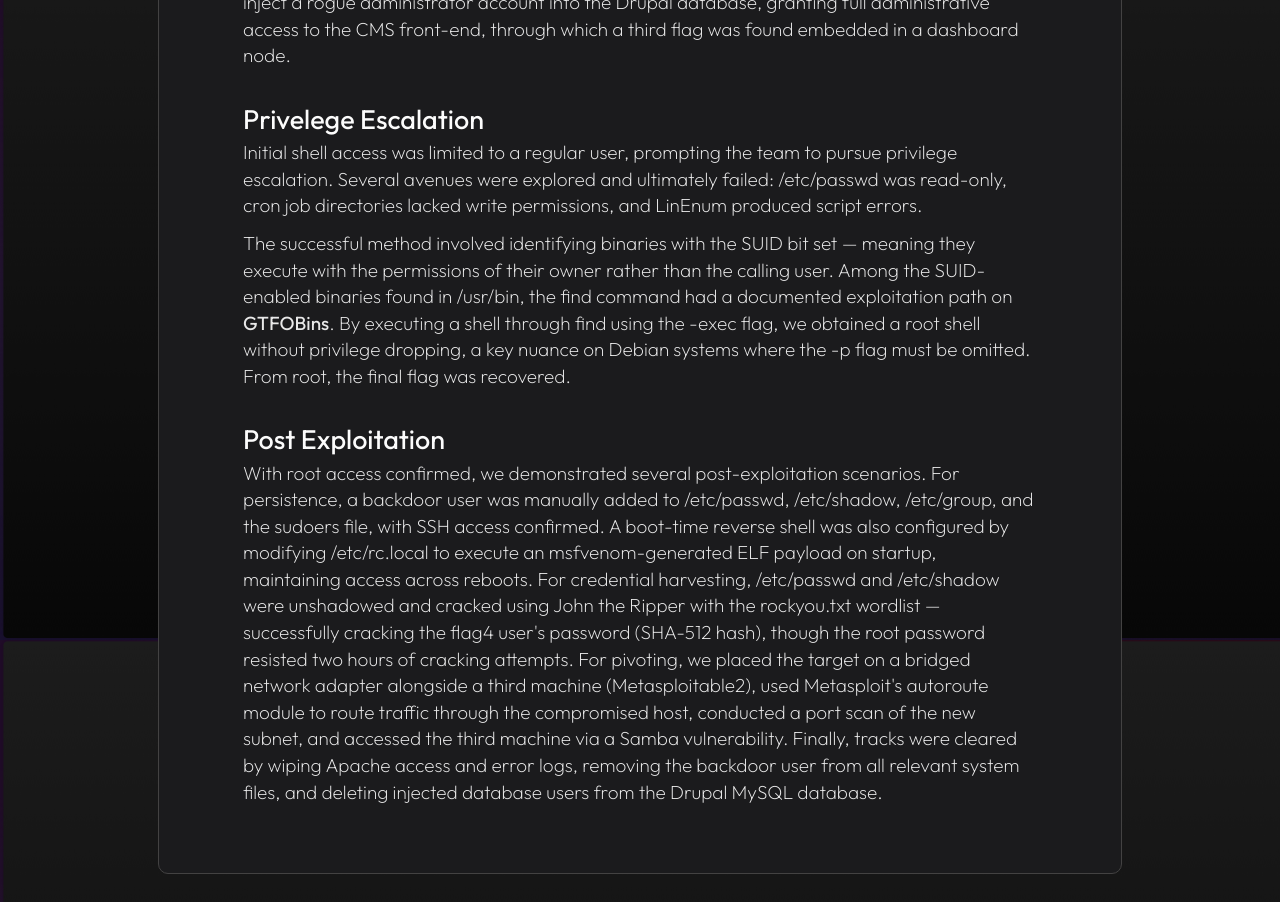
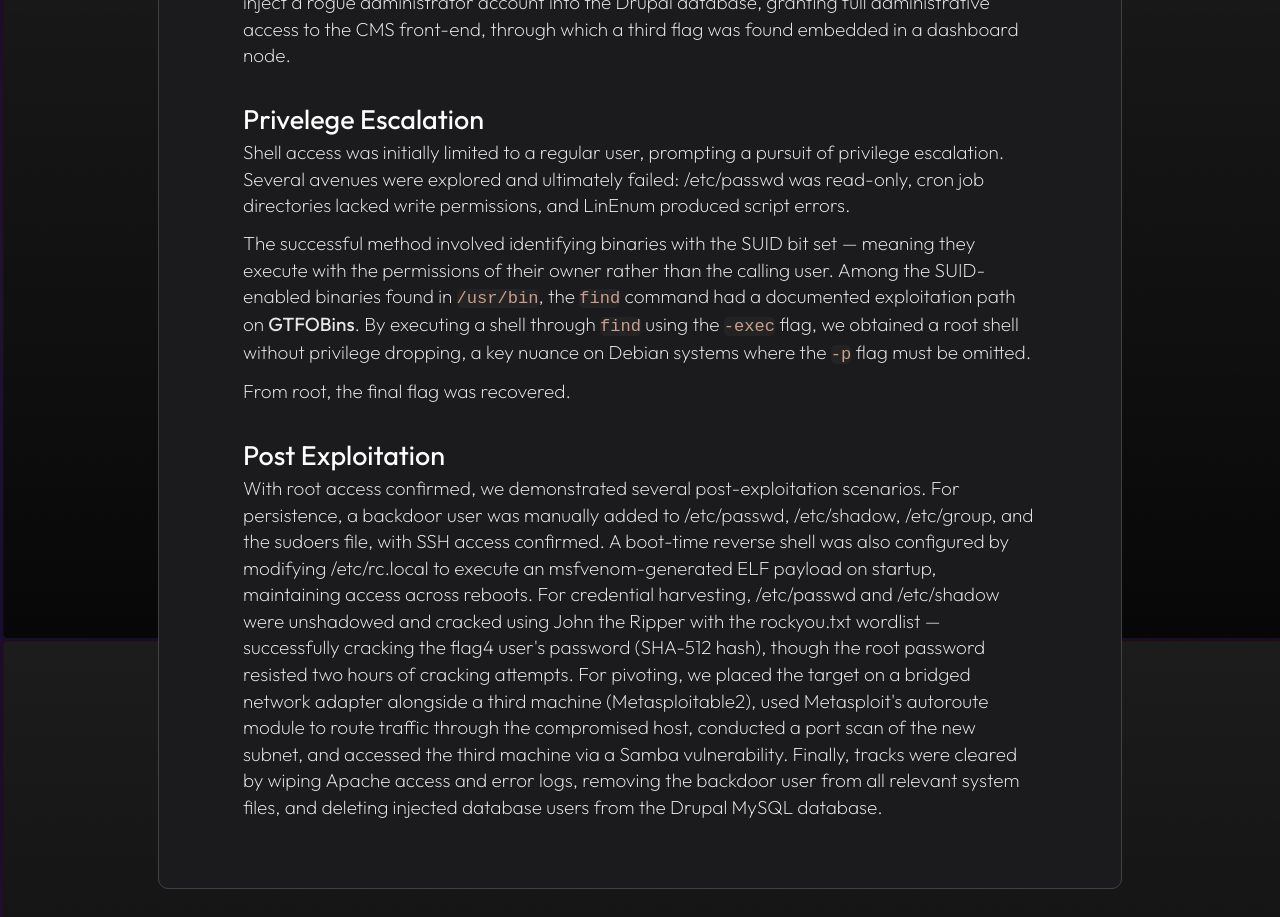
Before and after one commit to hedi3489/my-portfolio, a React (Vite) app: page /projects/black-box-penetration in a window 1280 px wide. Shown: the part 1780-2697 px from the top of the page. Built offline with nearby package versions, Linux system fonts and the light colour scheme.

Commit message:
Updated priv esc

```diff
--- a/src/pages/BlackBoxPenProject.jsx
+++ b/src/pages/BlackBoxPenProject.jsx
@@ -57,8 +57,8 @@
                         <>A third method exploited a <b className="accented"><u>SQL injection vulnerability (CVE-2014-3704, Drupalgeddon 1)</u></b> to inject a rogue administrator account into the Drupal database, granting full administrative access to the CMS front-end, through which a third flag was found embedded in a dashboard node.</>]} />
 
                     <TextSection className="text-section" title="Privelege Escalation" paragraphs={[
-                        <>Initial shell access was limited to a regular user, prompting the team to pursue privilege escalation. Several avenues were explored and ultimately failed: /etc/passwd was read-only, cron job directories lacked write permissions, and LinEnum produced script errors.</>,
-                        <>The successful method involved identifying binaries with the SUID bit set — meaning they execute with the permissions of their owner rather than the calling user. Among the SUID-enabled binaries found in /usr/bin, the find command had a documented exploitation path on <b>GTFOBins</b>. By executing a shell through find using the -exec flag, we obtained a root shell without privilege dropping, a key nuance on Debian systems where the -p flag must be omitted. From root, the final flag was recovered.</>]} />
+                        <>Shell access was initially limited to a regular user, prompting a pursuit of privilege escalation. Several avenues were explored and ultimately failed: /etc/passwd was read-only, cron job directories lacked write permissions, and LinEnum produced script errors.</>,
+                        <>The successful method involved identifying binaries with the SUID bit set — meaning they execute with the permissions of their owner rather than the calling user. Among the SUID-enabled binaries found in <code>/usr/bin</code>, the <code>find</code> command had a documented exploitation path on <b>GTFOBins</b>. By executing a shell through <code>find</code> using the <code>-exec</code> flag, we obtained a root shell without privilege dropping, a key nuance on Debian systems where the <code>-p</code> flag must be omitted.</>, <>From root, the final flag was recovered.</>]} />
 
                     <TextSection className="text-section" title="Post Exploitation" paragraphs={[
                         <>With root access confirmed, we demonstrated several post-exploitation scenarios. For persistence, a backdoor user was manually added to /etc/passwd, /etc/shadow, /etc/group, and the sudoers file, with SSH access confirmed. A boot-time reverse shell was also configured by modifying /etc/rc.local to execute an msfvenom-generated ELF payload on startup, maintaining access across reboots. For credential harvesting, /etc/passwd and /etc/shadow were unshadowed and cracked using John the Ripper with the rockyou.txt wordlist — successfully cracking the flag4 user's password (SHA-512 hash), though the root password resisted two hours of cracking attempts. For pivoting, we placed the target on a bridged network adapter alongside a third machine (Metasploitable2), used Metasploit's autoroute module to route traffic through the compromised host, conducted a port scan of the new subnet, and accessed the third machine via a Samba vulnerability. Finally, tracks were cleared by wiping Apache access and error logs, removing the backdoor user from all relevant system files, and deleting injected database users from the Drupal MySQL database.</>]} />
--- a/src/styles/Typography.css
+++ b/src/styles/Typography.css
@@ -121,13 +121,22 @@
   width: 85%;
 }
 
-
 .project-page-container .prose p,
 .project-page-container .prose li {
   font-size: 1.55em;
   line-height: 1.4;
   font-weight: 200;
   color: rgba(255, 255, 255, 0.9);
+}
+
+
+.project-page-container .prose code {
+  font-size: 0.9em;
+  /* padding: 0 0.2em; */
+  /* border: px solid rgb(201, 158, 140); */
+  border-radius: 5px;
+  background-color: #232323;
+  color: rgb(201, 158, 140);
 }
 
 .project-page-container .prose p,
```
